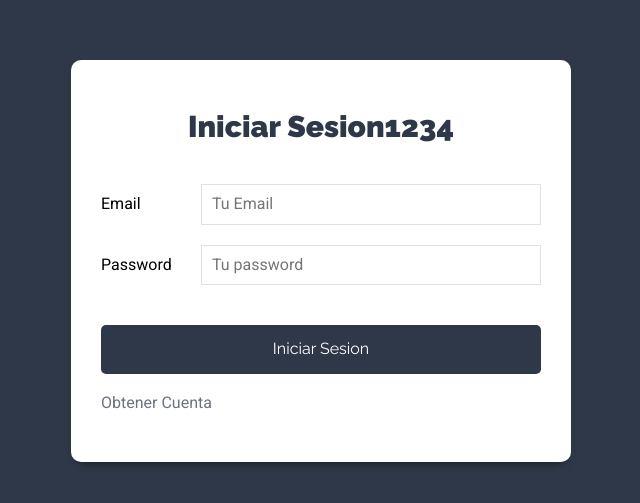
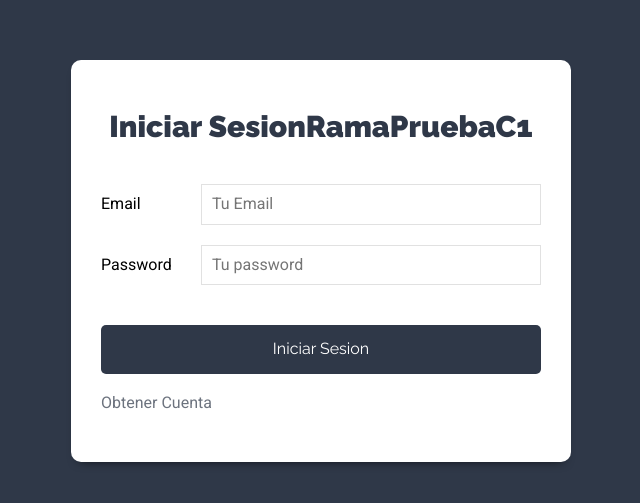
Before and after one commit to cjhd92/usandogit, a React (Create React App) app: page / in a window 1280 px wide. Shown: the part 139-642 px from the top of the page, without its empty margins (319-959 px from the left). Built offline with nearby package versions, Linux system fonts and the light colour scheme.

Commit message:
conmit rama PruebaC1

```diff
--- a/src/components/auth/Login.js
+++ b/src/components/auth/Login.js
@@ -30,7 +30,7 @@ export const Login = () => {
         <div className='form-usuario'>
             <div className='contenedor-form sombra-dark'>
 
-                <h1>Iniciar Sesion1234</h1>
+                <h1>Iniciar SesionRamaPruebaC1</h1>
 
                 <form
                          onSubmit={onSubmit}>
```
